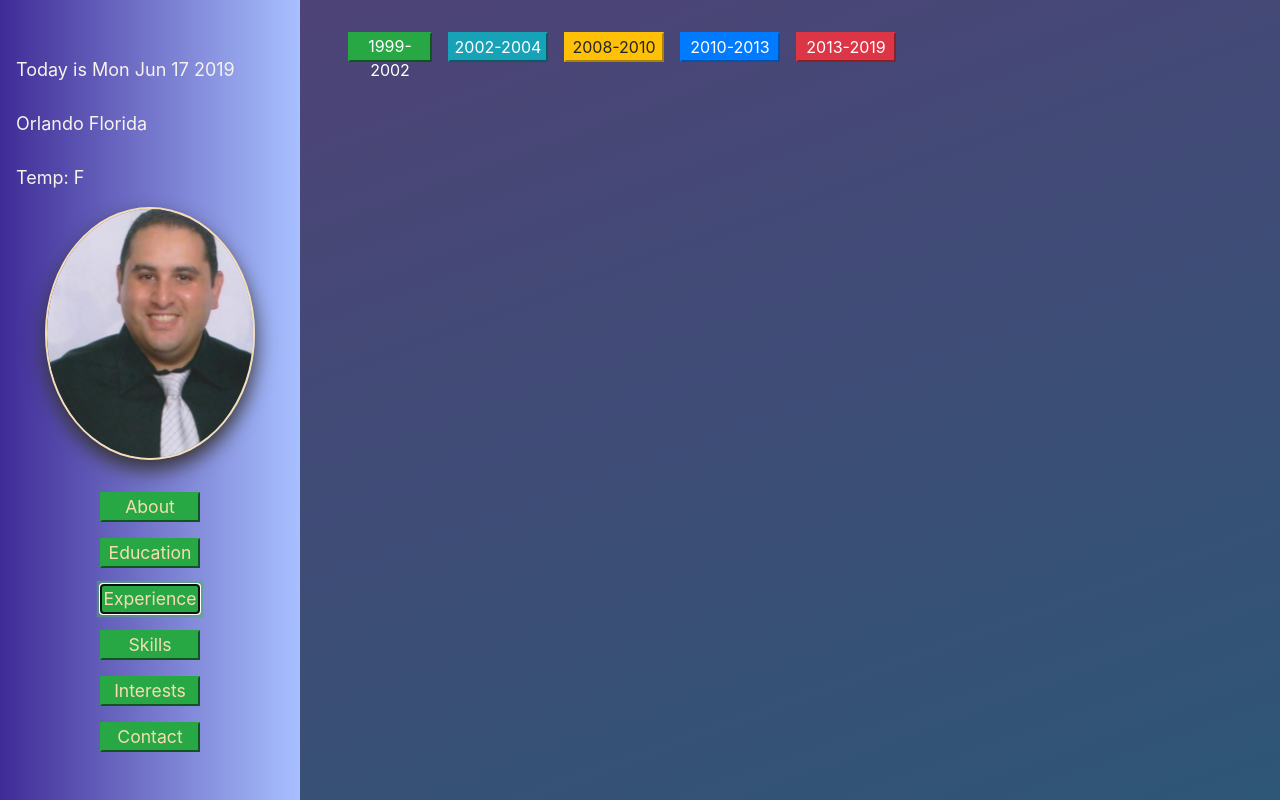
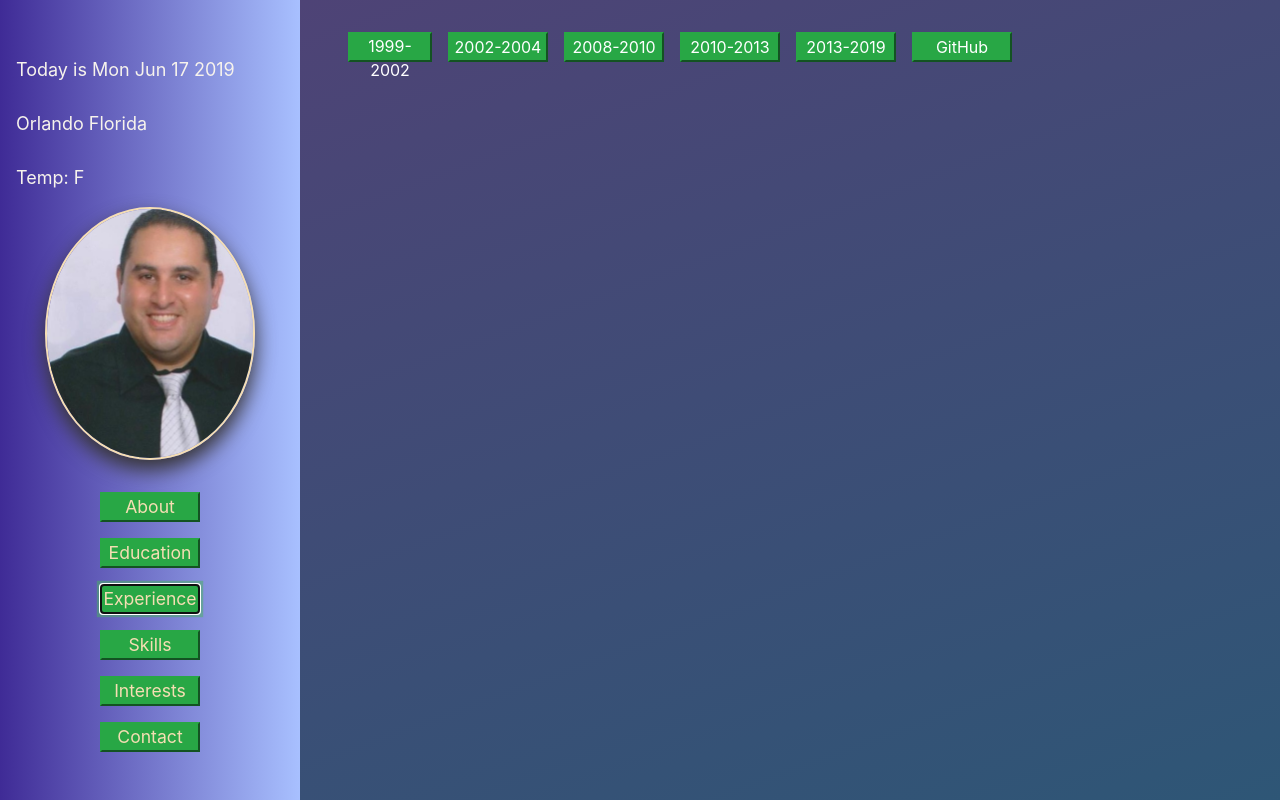
Before and after one commit to kambehba/kamparsen-site, an Angular app: page / in a window 1280 px wide. Both pictures are taken after a click on the button "Experience". Shown: the top 800 px of the page. Built offline with nearby package versions, Linux system fonts and the light colour scheme; no server answers.

Commit message:
added Github to experince

```diff
--- a/src/app/app.component.css
+++ b/src/app/app.component.css
@@ -169,10 +169,10 @@ main{
 .experince{
     display: grid;
     margin-left: 2rem;
-    grid-template-columns: minmax(auto,100px) minmax(auto,100px) minmax(auto,100px) minmax(auto,100px) minmax(auto,100px) minmax(120px,auto);
-    grid-template-rows: minmax(40px,auto) minmax(40px,auto) minmax(40px,auto) minmax(80px,auto) 100px 200px minmax(auto,200px) minmax(auto,200px);
+    grid-template-columns: minmax(auto,100px) minmax(auto,100px) minmax(auto,100px) minmax(auto,100px) minmax(auto,100px) minmax(auto,100px);
+    grid-template-rows: minmax(40px,auto) minmax(40px,auto) minmax(40px,auto) minmax(auto,auto) 100px 200px minmax(auto,200px) minmax(auto,200px);
     grid-template-areas:
-    "b4 b5 b6 b7 b8 empty1"
+    "b4 b5 b6 b7 b8 b9"
     "companyLogo company company company company company"
     "companyLogo title title title title title"
     "companyLogo role role role role role"
@@ -203,6 +203,10 @@ main{
 
 .b8{
     grid-area: b8;
+}
+
+.b9{
+    grid-area: b9;
 }
 
 .companyLogo{
@@ -255,7 +259,7 @@ main{
     font-weight: bold;
     margin-left: 2rem;
     margin-top: 2rem;
-    margin-bottom: 2rem;
+
 
 }
 
--- a/src/app/app.component.html
+++ b/src/app/app.component.html
@@ -60,14 +60,15 @@
             <!-- experince starts -->
             <section class="experince" *ngIf="showExperience">
                 <button class="b b4 btn-success" (click)="Show1999()">1999-2002</button>
-                <button class="b b5 btn-info" (click)="Show2002()">2002-2004</button>
-                <button class="b b6 btn-warning" (click)="Show2008()">2008-2010</button>
-                <button class="b b7 btn-primary" (click)="Show2010()">2010-2013</button>
-                <button class="b b8 btn-danger" (click)="Show2013()">2013-2019</button>
+                <button class="b b5 btn-success" (click)="Show2002()">2002-2004</button>
+                <button class="b b6 btn-success" (click)="Show2008()">2008-2010</button>
+                <button class="b b7 btn-success" (click)="Show2010()">2010-2013</button>
+                <button class="b b8 btn-success" (click)="Show2013()">2013-2019</button>
+                <button class="b b9 btn-success" (click)="ShowGithub()">GitHub</button>
 
-                <button *ngIf="show1999 || show2010 || show2008 || show2013" class="prevBtn btn-primary"
+                <button *ngIf="show1999 || show2010 || show2008 || show2013" class="prevBtn btn-success"
                     (click)="prevImage()">Prev</button>
-                <button *ngIf="show1999 || show2010 || show2008 || show2013" class="nextBtn btn-primary"
+                <button *ngIf="show1999 || show2010 || show2008 || show2013" class="nextBtn btn-success"
                     (click)="nextImage()">Next</button>
 
 
@@ -131,6 +132,19 @@
                          </article>
                 </div>
                 <img *ngIf="show2013" class="img2" src={{novaImage}}>
+
+                <img *ngIf="showGithub" class="companyLogo" src={{companyLogo}}>
+                <div *ngIf="showGithub" class="company">Company: <span>{{company}}</span> </div>
+                <div *ngIf="showGithub" class="title">Title: <span>{{jobtitle}}</span> </div>
+                <div *ngIf="showGithub" class="role">Responsibalities:
+                        <article style="color: rgb(123, 255, 0)">
+                                I have 20 Repositories in Github .<br />
+                                They are from Web applications to IoT projects. <br />
+
+
+                         </article>
+                </div>
+                <img *ngIf="showGithub" class="img2" src={{githubImage}}>
 
 
             </section>
--- a/src/app/app.component.ts
+++ b/src/app/app.component.ts
@@ -38,6 +38,7 @@ export class AppComponent {
   private espnImage: string;
   private raytheonImage: string;
   private novaImage: string;
+  private githubImage: string = "../assets/github.PNG";
   private interestImage: string;
 
 
@@ -47,6 +48,7 @@ export class AppComponent {
   private show2008: boolean;
   private show2010: boolean;
   private show2013: boolean;
+  private showGithub: boolean;
 
   private showAbout: boolean;
   private showEducation: boolean;
@@ -167,6 +169,18 @@ export class AppComponent {
     this.novaImage = this.novaImages[this.currentNovaImageIndex];
     this.company = "Nova Techhologies";
     this.companyLogo = "../assets/novaLogo.jpg";
+    this.jobtitle = "Software Engineer";
+    this.responsibalities = "Software Design and Impelemenation , CALL FOR FIRE (CFFT III) Trainer";
+
+  }
+
+  ShowGithub() {
+    this.hideAllExperinces();
+    this.showGithub = true;
+
+    this.githubImage =this.githubImage;
+    this.company = "Github";
+    this.companyLogo = "../assets/GitHubLogo.PNG";
     this.jobtitle = "Software Engineer";
     this.responsibalities = "Software Design and Impelemenation , CALL FOR FIRE (CFFT III) Trainer";
 
@@ -332,6 +346,7 @@ export class AppComponent {
     this.show2008 = false;
     this.show2010 = false;
     this.show2013 = false;
+    this.showGithub = false;
   }
 
   hideAllSkills() {
```
Also changed, not shown: src/assets/GitHubLogo.PNG (added), src/assets/github.PNG (added).
